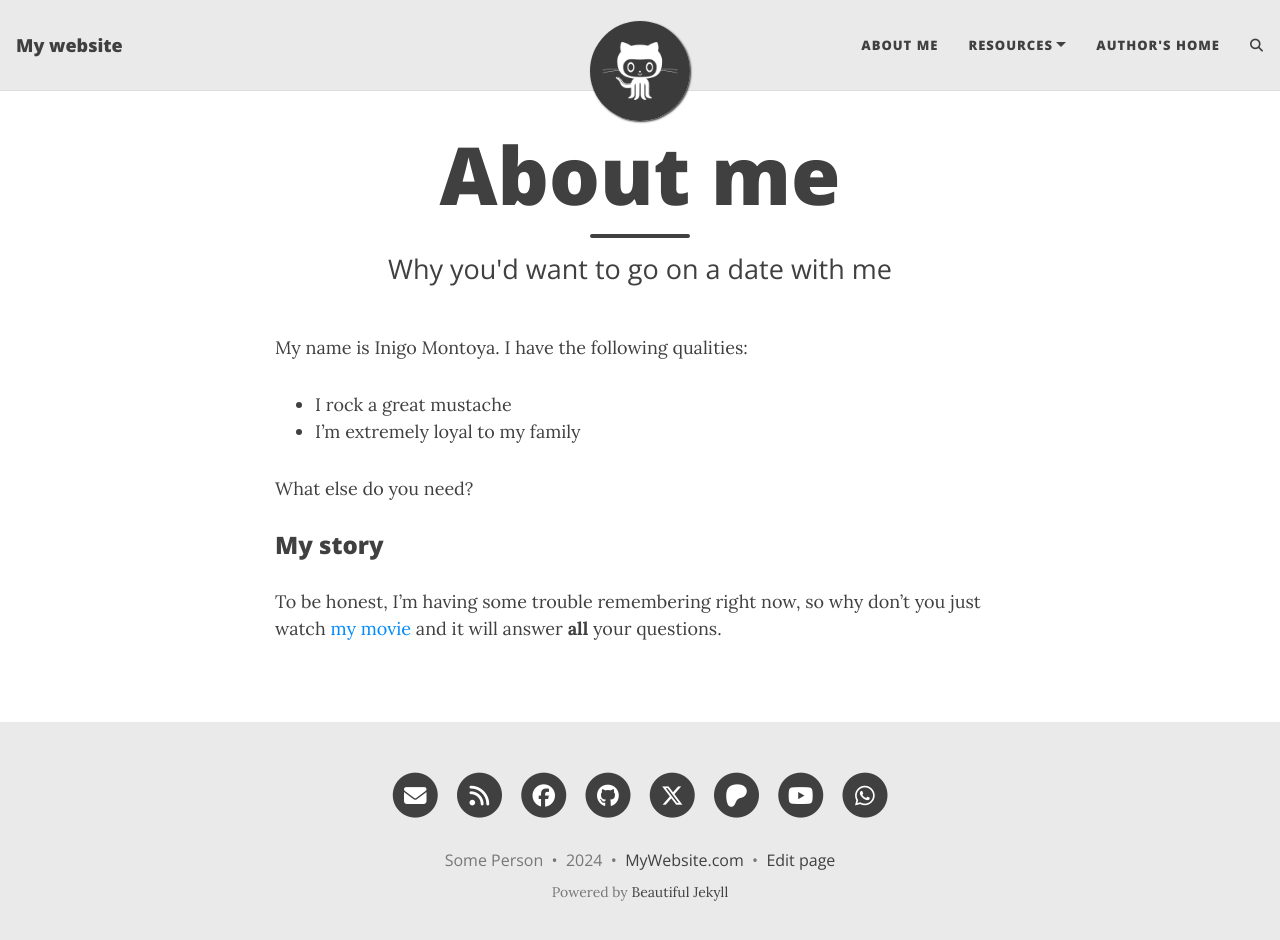
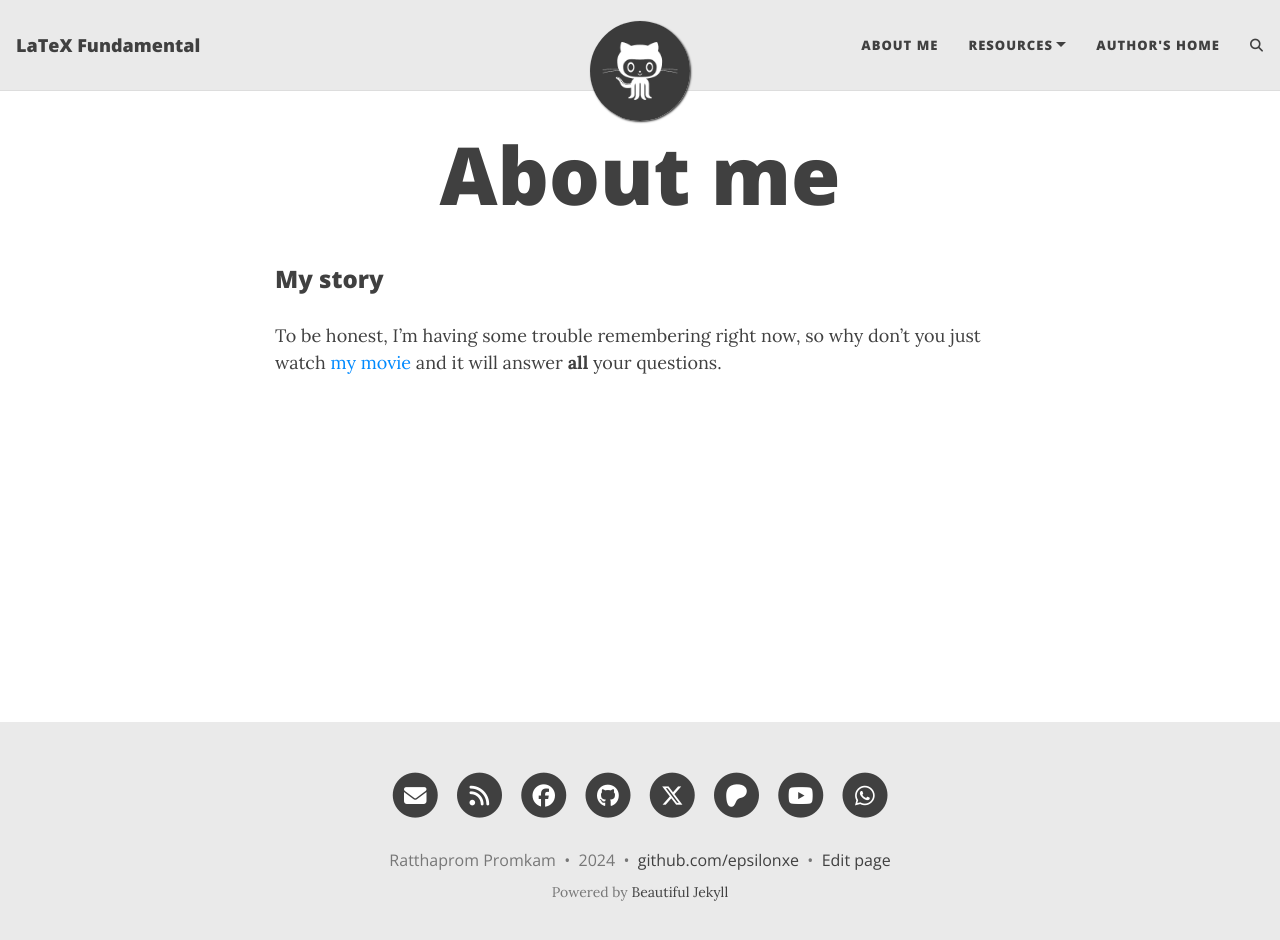
Before and after one commit to epsilonxe/latex_fundamental, a Jekyll site: the page built from aboutme.md, in a window 1280 px wide and 953 px high. Shown: the top 940 px of the window. Built offline with Jekyll 4.4.1, drawn with Linux system fonts in a browser that asks for light colours; comment, search, counter and statistics services are not loaded.

Commit message:
Pages updated

```diff
--- a/_config.yml
+++ b/_config.yml
@@ -10,10 +10,10 @@
 ############################
 
 # Name of website
-title: My website
+title: LaTeX Fundamental
 
 # Your name to show in the footer
-author: Some Person
+author: Ratthaprom Promkam
 
 ###############################################
 # --- List of links in the navigation bar --- #
@@ -50,13 +50,13 @@ round-avatar: true
 # You can change the order that they show up on the page by changing the order here.
 # Uncomment the links you want to show and add your information to each one.
 social-network-links:
-  email: "someone@example.com"
+  email: "ratthaprom_p@rmutt.ac.th"
   rss: true  # remove this line if you don't want to show an RSS link at the bottom
   facebook: deanattali
-  github: daattali
+  github: epsilonxe
   twitter: daattali
   patreon: DeanAttali
-  youtube: "@daattali"
+  youtube: "@epsilonxe"
   whatsapp: 15551212
 #  medium: yourname
 #  reddit: yourname
@@ -100,7 +100,7 @@ share-links-active:
 
 # How to display the link to your website in the footer
 # Remove this if you don't want a link in the footer
-url-pretty: "MyWebsite.com"
+url-pretty: "github.com/epsilonxe"
 
 # Add the website title to the title of every page
 title-on-all-pages: true
--- a/aboutme.md
+++ b/aboutme.md
@@ -1,15 +1,8 @@
 ---
 layout: page
 title: About me
-subtitle: Why you'd want to go on a date with me
 ---
 
-My name is Inigo Montoya. I have the following qualities:
-
-- I rock a great mustache
-- I'm extremely loyal to my family
-
-What else do you need?
 
 ### My story
 
```
Also changed, not shown: README.md.
